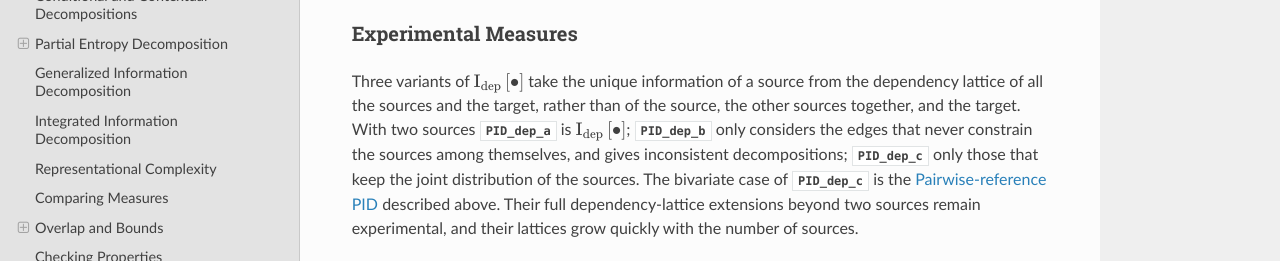
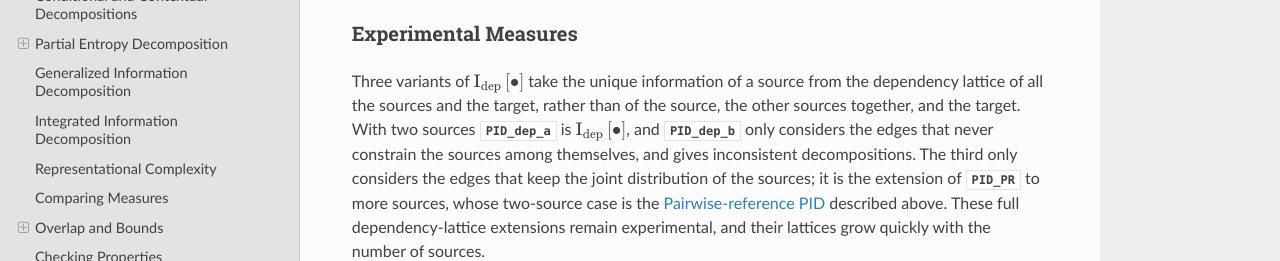
Before and after one commit to dit/dit, a Sphinx documentation site: the page built from docs/decompositions/pid.rst, in a window 1280 px wide and 900 px high, scrolled down 23851 px, cut to the strip 138-399 px from the top of the window. Built offline with Sphinx 7.4.7 and the Read the Docs theme 3.1.0, drawn with Linux system fonts in a browser that asks for light colours; the version number could not be read and is left out; cross-references to code outside the pages are shown as plain code; some of the changed text lies outside the part shown.

Commit message:
Rename PID_dep_c to PID_PR, the pairwise-reference PID
For two sources this measure is the pairwise-reference PID of van Santen,
Rosseel & Marinazzo (2026), Definition 2, abbreviated PR in their Table II, so
it now carries that name: PID_PR, displayed as I_PR. The rename is not
backward compatible; PID_dep_c no longer exists.

With more sources PID_PR keeps the experimental dependency-lattice extension
that PID_dep_c had, which the paper does not define. Since the two-source
measure is published, PID_PR moves out of the experimental block of
__all_pids, next to PID_RA; PID_dep_a and PID_dep_b stay experimental.

```diff
--- a/docs/decompositions/pid.rst
+++ b/docs/decompositions/pid.rst
@@ -619,10 +619,10 @@
 Pairwise-reference PID
 ----------------------
 
-For **two sources**, :class:`PID_dep_c` is the pairwise-reference PID of
-:cite:`vansanten2026between`, Definition 2, rather than a separate numerical
-construction. Let :math:`P^{(2)}` be the maximum-entropy joint with the three
-pairwise marginals of :math:`P`, and write
+:class:`PID_PR` (formerly ``PID_dep_c``) is the pairwise-reference PID of
+:cite:`vansanten2026between`, Definition 2, for **two sources**. Let
+:math:`P^{(2)}` be the maximum-entropy joint with the three pairwise marginals
+of :math:`P`, and write
 
 .. math::
 
@@ -643,7 +643,7 @@
 
 This separates pairwise-generated net synergy from the third-order connected
 information without erasing coexisting redundancy and synergy. On AND,
-:math:`I^{(3)}=0` and :class:`PID_dep_c` has zero redundancy and about 0.189 bits
+:math:`I^{(3)}=0` and :class:`PID_PR` has zero redundancy and about 0.189 bits
 of synergy. On ``bivariates['rdn xor']``, :math:`C=0` but
 :math:`C^{(2)}=I^{(3)}=1`: it retains one bit each of redundancy and synergy,
 whereas the zero-overlap endpoint reports neither.
@@ -659,11 +659,11 @@
 
    The equivalence and nonnegativity guarantee concern two source groups,
    each of which may itself contain several variables. The full
-   dependency-lattice extension of :class:`PID_dep_c` to more sources remains
+   dependency-lattice extension of :class:`PID_PR` to more sources remains
    experimental and can be inconsistent. Connected information characterizes
    an observed distribution, not an identified causal mechanism.
 
-.. autoclass:: PID_dep_c
+.. autoclass:: PID_PR
    :no-index:
 
 
@@ -1000,7 +1000,7 @@
 Experimental Measures
 ---------------------
 
-Three variants of :math:`\Idep{\bullet}` take the unique information of a source from the dependency lattice of all the sources and the target, rather than of the source, the other sources together, and the target. With two sources :class:`PID_dep_a` is :math:`\Idep{\bullet}`; :class:`PID_dep_b` only considers the edges that never constrain the sources among themselves, and gives inconsistent decompositions; :class:`PID_dep_c` only those that keep the joint distribution of the sources. The bivariate case of :class:`PID_dep_c` is the `Pairwise-reference PID`_ described above. Their full dependency-lattice extensions beyond two sources remain experimental, and their lattices grow quickly with the number of sources.
+Three variants of :math:`\Idep{\bullet}` take the unique information of a source from the dependency lattice of all the sources and the target, rather than of the source, the other sources together, and the target. With two sources :class:`PID_dep_a` is :math:`\Idep{\bullet}`, and :class:`PID_dep_b` only considers the edges that never constrain the sources among themselves, and gives inconsistent decompositions. The third only considers the edges that keep the joint distribution of the sources; it is the extension of :class:`PID_PR` to more sources, whose two-source case is the `Pairwise-reference PID`_ described above. These full dependency-lattice extensions remain experimental, and their lattices grow quickly with the number of sources.
 
 .. autoclass:: PID_dep_a
    :no-index:
```
Also changed, not shown: 10 other files.
